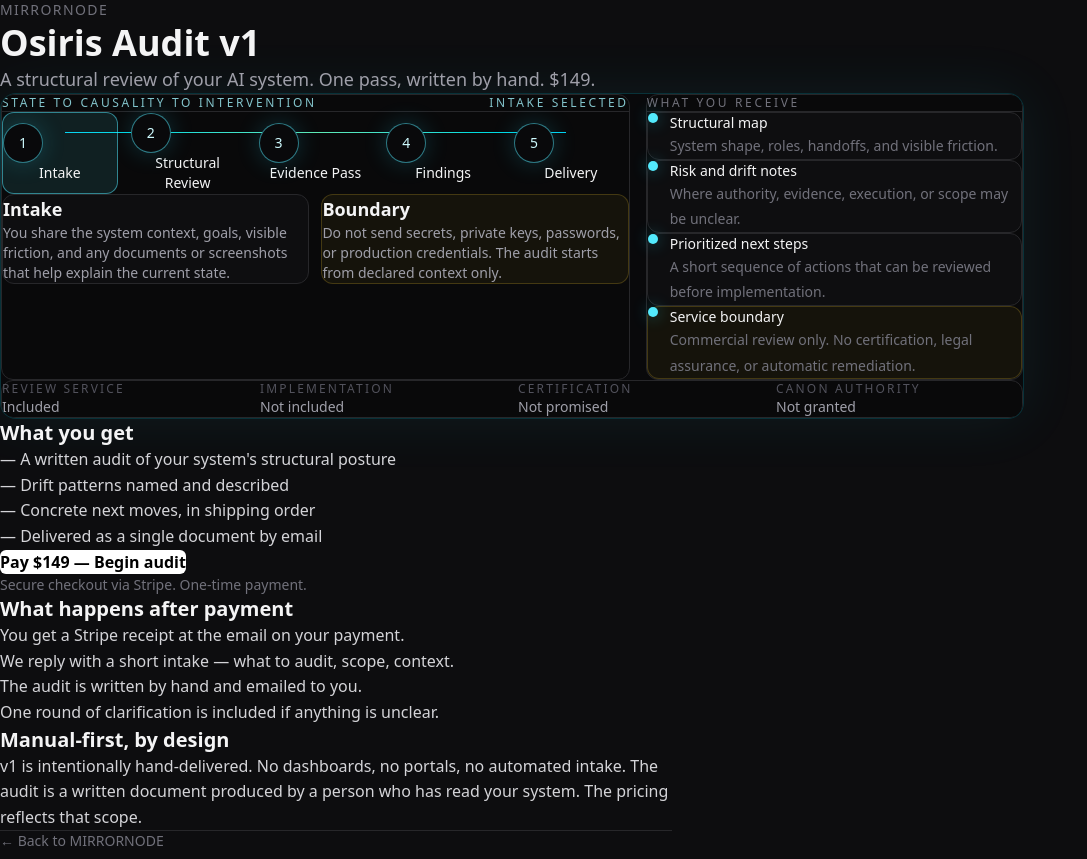
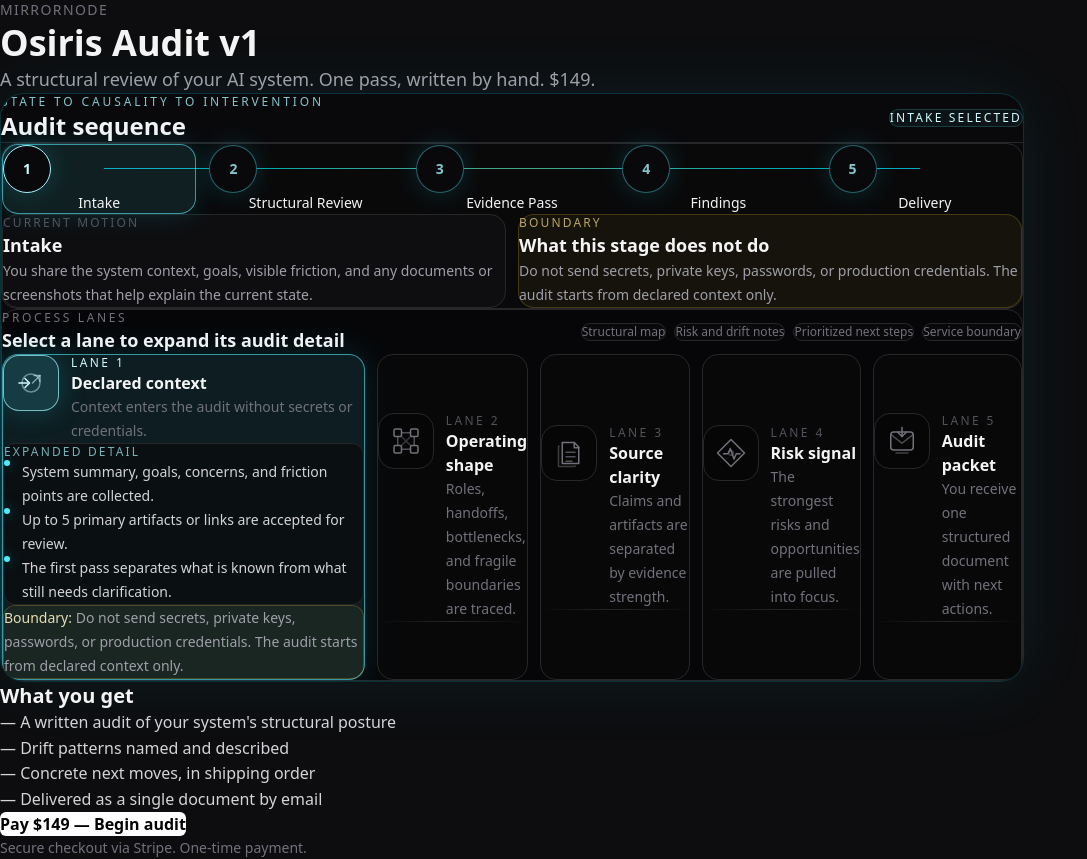
Before and after one commit to mirrornode/mirrornode-platform, a Next.js app: page /audit in a window 1280 px wide. Shown: the top 859 px of the page, without its empty margins (0-1087 px from the left). Built offline with nearby package versions, Linux system fonts and the light colour scheme.

Commit message:
feat: add interactive Osiris audit sequence (#28)
Co-authored-by: Sean Malm <morningstar@inphasetrism.com>

```diff
--- a/app/osiris-audit/page.tsx
+++ b/app/osiris-audit/page.tsx
@@ -1,5 +1,6 @@
 import Link from "next/link";
 import OsirisAuditCheckoutButton from "./OsirisAuditCheckoutButton";
+import OsirisAuditSequence from "../../components/osiris/OsirisAuditSequence";
 
 export const metadata = {
   title: "Osiris Audit v1 | Seraphyth Dynamics",
@@ -15,7 +16,7 @@
 
 export default function OsirisAuditPage() {
   return (
-    <main className="mx-auto max-w-2xl px-6 py-16 text-zinc-100">
+    <main className="mx-auto max-w-5xl px-6 py-16 text-zinc-100">
       <header className="mb-12">
         <p className="text-sm uppercase tracking-widest text-zinc-500">
           Seraphyth Dynamics
@@ -32,6 +33,8 @@
           of the system you are actually operating.
         </p>
       </header>
+
+      <OsirisAuditSequence />
 
       <section className="mb-12">
         <h2 className="text-xl font-semibold">What you get</h2>
--- a/components/osiris/OsirisAuditSequence.tsx
+++ b/components/osiris/OsirisAuditSequence.tsx
@@ -2,57 +2,94 @@
 
 import { useState } from "react";
 
-const steps = [
+type StageSymbol = "intake" | "lattice" | "evidence" | "findings" | "delivery";
+
+const steps: Array<{
+  title: string;
+  panelTitle: string;
+  symbol: StageSymbol;
+  copy: string;
+  collapsedSummary: string;
+  boundary: string;
+  details: string[];
+}> = [
   {
     title: "Intake",
+    panelTitle: "Declared context",
+    symbol: "intake",
     copy: "You share the system context, goals, visible friction, and any documents or screenshots that help explain the current state.",
+    collapsedSummary: "Context enters the audit without secrets or credentials.",
     boundary:
       "Do not send secrets, private keys, passwords, or production credentials. The audit starts from declared context only.",
+    details: [
+      "System summary, goals, concerns, and friction points are collected.",
+      "Up to 5 primary artifacts or links are accepted for review.",
+      "The first pass separates what is known from what still needs clarification.",
+    ],
   },
   {
     title: "Structural Review",
+    panelTitle: "Operating shape",
+    symbol: "lattice",
     copy: "The system shape is reviewed for roles, handoffs, bottlenecks, authority drift, workflow gaps, and unclear operating boundaries.",
+    collapsedSummary: "Roles, handoffs, bottlenecks, and fragile boundaries are traced.",
     boundary:
       "This is review, not implementation. Findings may recommend changes, but no production action is taken.",
+    details: [
+      "Prompts, agents, docs, automations, and handoffs are read as one operating system.",
+      "Load-bearing assumptions and weak transitions are identified.",
+      "Authority drift, duplicate lanes, and missing ownership points are surfaced.",
+    ],
   },
   {
     title: "Evidence Pass",
+    panelTitle: "Source clarity",
+    symbol: "evidence",
     copy: "Claims, documents, screenshots, repo notes, and contradictions are separated into confirmed, partial, unknown, or needs-review categories.",
+    collapsedSummary: "Claims and artifacts are separated by evidence strength.",
     boundary:
       "Evidence review is source-grounded. It is not legal, compliance, or security certification.",
+    details: [
+      "Artifacts are checked against the system story they are meant to support.",
+      "Contradictions, unsupported claims, and missing source context are marked clearly.",
+      "The audit distinguishes confirmed evidence from partial or unknown claims.",
+    ],
   },
   {
     title: "Findings",
+    panelTitle: "Risk signal",
+    symbol: "findings",
     copy: "You receive the clearest risks, strengths, drift points, and opportunities organized into a short, prioritized sequence.",
+    collapsedSummary: "The strongest risks and opportunities are pulled into focus.",
     boundary:
       "Recommendations remain advisory until you approve and route any implementation separately.",
+    details: [
+      "Likely failure modes are named in plain language.",
+      "Strengths are preserved so the system is not overcorrected.",
+      "Risks are prioritized by clarity, impact, and near-term usefulness.",
+    ],
   },
   {
     title: "Delivery",
+    panelTitle: "Audit packet",
+    symbol: "delivery",
     copy: "The audit is delivered as a concise report with the structural map, findings, and recommended next steps.",
+    collapsedSummary: "You receive one structured document with next actions.",
     boundary:
       "Delivery does not grant MIRRORNODE canon approval, registry authority, or automatic remediation.",
+    details: [
+      "The final document includes system shape, findings, risks, and next actions.",
+      "One clarification pass is included for factual issues or missed intake context.",
+      "Implementation can be scoped separately after the audit is accepted.",
+    ],
   },
 ];
 
 const deliverables = [
-  {
-    title: "Structural map",
-    copy: "System shape, roles, handoffs, and visible friction.",
-  },
-  {
-    title: "Risk and drift notes",
-    copy: "Where authority, evidence, execution, or scope may be unclear.",
-  },
-  {
-    title: "Prioritized next steps",
-    copy: "A short sequence of actions that can be reviewed before implementation.",
-  },
-  {
-    title: "Service boundary",
-    copy: "Commercial review only. No certification, legal assurance, or automatic remediation.",
-    boundary: true,
-  },
+  "Structural map",
+  "Risk and drift notes",
+  "Prioritized next steps",
+  "Service boundary",
 ];
 
 export default function OsirisAuditSequence() {
@@ -60,105 +97,254 @@
   const currentStep = steps[selectedStep];
 
   return (
-    <section className="my-12 overflow-hidden rounded-2xl border border-cyan-400/20 bg-zinc-950/80 p-4 shadow-[0_0_60px_rgba(34,211,238,0.08)] sm:p-6">
-      <div className="grid gap-4 lg:grid-cols-[1.25fr_0.75fr]">
-        <div className="rounded-xl border border-zinc-800 bg-zinc-950/70 p-4 sm:p-5">
-          <div className="flex flex-wrap items-center justify-between gap-3 border-b border-zinc-800 pb-4 text-xs uppercase tracking-[0.22em] text-cyan-200/80">
-            <span>State to causality to intervention</span>
-            <span>{currentStep.title} selected</span>
+    <section className="my-12 overflow-hidden rounded-3xl border border-cyan-400/20 bg-zinc-950/80 p-4 shadow-[0_0_70px_rgba(34,211,238,0.08)] sm:p-6">
+      <div className="flex flex-wrap items-center justify-between gap-3 border-b border-zinc-800 pb-4">
+        <div>
+          <p className="text-xs uppercase tracking-[0.24em] text-cyan-200/80">
+            State to causality to intervention
+          </p>
+          <h2 className="mt-2 text-2xl font-semibold text-zinc-100">
+            Audit sequence
+          </h2>
+        </div>
+        <div className="rounded-full border border-cyan-300/20 bg-cyan-300/5 px-4 py-2 text-xs uppercase tracking-[0.18em] text-cyan-100">
+          {currentStep.title} selected
+        </div>
       </div>
 
-          <div className="relative mt-6 grid gap-3 sm:grid-cols-5">
-            <div className="absolute left-[10%] right-[10%] top-5 hidden h-px bg-gradient-to-r from-cyan-400 via-emerald-300 to-cyan-400 sm:block" />
-            {steps.map((step, index) => (
+      <div className="mt-6 rounded-2xl border border-zinc-800 bg-zinc-950/70 p-4 sm:p-5">
+        <div className="relative grid gap-3 sm:grid-cols-5">
+          <div className="absolute left-[10%] right-[10%] top-6 hidden h-px bg-gradient-to-r from-cyan-400/80 via-emerald-300/70 to-cyan-400/80 sm:block" />
+
+          {steps.map((step, index) => {
+            const active = selectedStep === index;
+
+            return (
               <button
                 key={step.title}
                 type="button"
-                aria-pressed={selectedStep === index}
+                aria-pressed={active}
                 onClick={() => setSelectedStep(index)}
-                className="relative rounded-xl border border-transparent p-3 text-left transition hover:border-cyan-300/40 hover:bg-cyan-300/5 aria-pressed:border-cyan-300/50 aria-pressed:bg-cyan-300/10 sm:text-center"
+                className={`relative rounded-2xl border p-3 text-left transition sm:text-center ${
+                  active
+                    ? "border-cyan-300/60 bg-cyan-300/10 shadow-[0_0_28px_rgba(34,211,238,0.16)]"
+                    : "border-transparent hover:border-cyan-300/30 hover:bg-cyan-300/5"
+                }`}
               >
-                <span className="relative z-10 mb-2 grid h-10 w-10 place-items-center rounded-full border border-cyan-300/50 bg-zinc-950 text-sm text-cyan-100 shadow-[0_0_24px_rgba(34,211,238,0.2)] sm:mx-auto">
+                <span
+                  className={`relative z-10 mb-2 grid h-12 w-12 place-items-center rounded-full border bg-zinc-950 text-sm font-semibold shadow-[0_0_24px_rgba(34,211,238,0.18)] sm:mx-auto ${
+                    active
+                      ? "border-cyan-200 text-cyan-100"
+                      : "border-cyan-300/40 text-cyan-200/80"
+                  }`}
+                >
                   {index + 1}
                 </span>
                 <span className="block text-sm font-medium text-zinc-100">
                   {step.title}
                 </span>
               </button>
-            ))}
+            );
+          })}
         </div>
 
         <div className="mt-6 grid gap-3 md:grid-cols-2">
-            <div className="rounded-xl border border-zinc-800 bg-zinc-900/40 p-4">
-              <h3 className="text-lg font-semibold text-zinc-100">
+          <div className="rounded-2xl border border-zinc-800 bg-zinc-900/40 p-4">
+            <p className="text-xs uppercase tracking-[0.18em] text-zinc-600">
+              Current motion
+            </p>
+            <h3 className="mt-2 text-lg font-semibold text-zinc-100">
               {currentStep.title}
             </h3>
-              <p className="mt-2 text-sm text-zinc-400">{currentStep.copy}</p>
+            <p className="mt-2 text-sm leading-6 text-zinc-400">
+              {currentStep.copy}
+            </p>
           </div>
-            <div className="rounded-xl border border-amber-300/20 bg-amber-300/5 p-4">
-              <h3 className="text-lg font-semibold text-zinc-100">Boundary</h3>
-              <p className="mt-2 text-sm text-zinc-400">
+
+          <div className="rounded-2xl border border-amber-300/20 bg-amber-300/5 p-4">
+            <p className="text-xs uppercase tracking-[0.18em] text-amber-200/70">
+              Boundary
+            </p>
+            <h3 className="mt-2 text-lg font-semibold text-zinc-100">
+              What this stage does not do
+            </h3>
+            <p className="mt-2 text-sm leading-6 text-zinc-400">
               {currentStep.boundary}
             </p>
           </div>
         </div>
       </div>
 
-        <div className="rounded-xl border border-zinc-800 bg-zinc-950/70 p-4 sm:p-5">
-          <div className="border-b border-zinc-800 pb-4 text-xs uppercase tracking-[0.22em] text-zinc-500">
-            What you receive
+      <div className="mt-5 rounded-2xl border border-zinc-800 bg-black/30 p-4">
+        <div className="flex flex-wrap items-center justify-between gap-3">
+          <div>
+            <p className="text-xs uppercase tracking-[0.22em] text-zinc-500">
+              Process lanes
+            </p>
+            <h3 className="mt-1 text-lg font-semibold text-zinc-100">
+              Select a lane to expand its audit detail
+            </h3>
           </div>
-          <div className="mt-5 space-y-3">
+
+          <div className="flex flex-wrap gap-2 text-xs text-zinc-500">
             {deliverables.map((item) => (
-              <div
-                key={item.title}
-                className={`grid grid-cols-[auto_1fr] gap-3 rounded-xl border p-3 ${
-                  item.boundary
-                    ? "border-amber-300/20 bg-amber-300/5"
-                    : "border-zinc-800 bg-zinc-900/40"
-                }`}
+              <span
+                key={item}
+                className="rounded-full border border-zinc-800 bg-zinc-950 px-3 py-1"
               >
-                <span className="mt-1 h-2.5 w-2.5 rounded-full bg-cyan-300 shadow-[0_0_16px_rgba(34,211,238,0.45)]" />
-                <span>
-                  <strong className="block text-sm font-medium text-zinc-100">
-                    {item.title}
-                  </strong>
-                  <span className="text-sm text-zinc-500">{item.copy}</span>
+                {item}
               </span>
-              </div>
             ))}
           </div>
         </div>
+
+        <div className="mt-5 flex flex-col gap-3 lg:flex-row">
+          {steps.map((step, index) => {
+            const active = selectedStep === index;
+
+            return (
+              <button
+                key={step.panelTitle}
+                type="button"
+                aria-pressed={active}
+                onClick={() => setSelectedStep(index)}
+                className={`group min-h-[180px] rounded-2xl border p-4 text-left transition-all duration-300 ${
+                  active
+                    ? "border-cyan-300/60 bg-cyan-300/10 shadow-[0_0_34px_rgba(34,211,238,0.16)] lg:flex-[2.45]"
+                    : "border-zinc-800 bg-zinc-950/70 hover:border-cyan-300/30 hover:bg-cyan-300/5 lg:flex-1"
+                }`}
+              >
+                <div className="flex items-start gap-3">
+                  <StageSymbolMark symbol={step.symbol} active={active} />
+
+                  <div className="min-w-0">
+                    <p
+                      className={`text-xs uppercase tracking-[0.2em] ${
+                        active ? "text-cyan-100" : "text-zinc-600"
+                      }`}
+                    >
+                      Lane {index + 1}
+                    </p>
+                    <h4 className="mt-1 text-base font-semibold text-zinc-100">
+                      {step.panelTitle}
+                    </h4>
+                    <p className="mt-2 text-sm leading-6 text-zinc-500">
+                      {step.collapsedSummary}
+                    </p>
+                  </div>
                 </div>
 
-      <div className="mt-4 rounded-xl border border-zinc-800 bg-zinc-950/70 p-4 text-sm text-zinc-400">
-        <div className="grid gap-3 md:grid-cols-4">
-          <div>
-            <span className="block text-xs uppercase tracking-[0.18em] text-zinc-600">
-              Review service
-            </span>
-            Included
+                {active ? (
+                  <div className="mt-5 space-y-3">
+                    <div className="rounded-xl border border-zinc-800 bg-zinc-950/70 p-4">
+                      <p className="text-xs uppercase tracking-[0.18em] text-cyan-200/70">
+                        Expanded detail
+                      </p>
+                      <ul className="mt-3 space-y-2">
+                        {step.details.map((detail) => (
+                          <li
+                            key={detail}
+                            className="grid grid-cols-[auto_1fr] gap-3 text-sm leading-6 text-zinc-300"
+                          >
+                            <span className="mt-2 h-1.5 w-1.5 rounded-full bg-cyan-300 shadow-[0_0_14px_rgba(34,211,238,0.55)]" />
+                            <span>{detail}</span>
+                          </li>
+                        ))}
+                      </ul>
                     </div>
-          <div>
-            <span className="block text-xs uppercase tracking-[0.18em] text-zinc-600">
-              Implementation
-            </span>
-            Not included
+
+                    <div className="rounded-xl border border-amber-300/20 bg-amber-300/5 p-3 text-sm leading-6 text-zinc-400">
+                      <span className="font-medium text-amber-100/90">
+                        Boundary:
+                      </span>{" "}
+                      {step.boundary}
                     </div>
-          <div>
-            <span className="block text-xs uppercase tracking-[0.18em] text-zinc-600">
-              Certification
-            </span>
-            Not promised
                   </div>
-          <div>
-            <span className="block text-xs uppercase tracking-[0.18em] text-zinc-600">
-              Canon authority
-            </span>
-            Not granted
-          </div>
+                ) : (
+                  <div className="mt-5 h-px w-full bg-gradient-to-r from-transparent via-zinc-800 to-transparent" />
+                )}
+              </button>
+            );
+          })}
         </div>
       </div>
     </section>
   );
 }
+
+function StageSymbolMark({
+  symbol,
+  active,
+}: {
+  symbol: StageSymbol;
+  active: boolean;
+}) {
+  return (
+    <span
+      className={`grid h-14 w-14 shrink-0 place-items-center rounded-2xl border transition ${
+        active
+          ? "border-cyan-200/70 bg-cyan-300/15 text-cyan-100 shadow-[0_0_28px_rgba(34,211,238,0.22)]"
+          : "border-zinc-800 bg-black/30 text-zinc-500 group-hover:border-cyan-300/30 group-hover:text-cyan-200"
+      }`}
+    >
+      <svg
+        viewBox="0 0 48 48"
+        aria-hidden="true"
+        className="h-9 w-9"
+        fill="none"
+        stroke="currentColor"
+        strokeLinecap="round"
+        strokeLinejoin="round"
+        strokeWidth="2"
+      >
+        {symbol === "intake" ? (
+          <>
+            <circle cx="24" cy="24" r="12" opacity="0.45" />
+            <path d="M8 24h12" />
+            <path d="m16 18 6 6-6 6" />
+            <path d="M28 14h8v8" opacity="0.55" />
+            <path d="M36 14 26 24" opacity="0.55" />
+          </>
+        ) : null}
+
+        {symbol === "lattice" ? (
+          <>
+            <rect x="8" y="8" width="10" height="10" rx="2" />
+            <rect x="30" y="8" width="10" height="10" rx="2" />
+            <rect x="8" y="30" width="10" height="10" rx="2" />
+            <rect x="30" y="30" width="10" height="10" rx="2" />
+            <path d="M18 13h12M13 18v12M35 18v12M18 35h12" opacity="0.7" />
+            <path d="M18 18 30 30M30 18 18 30" opacity="0.45" />
+          </>
+        ) : null}
+
+        {symbol === "evidence" ? (
+          <>
+            <path d="M15 10h16l6 6v22H15z" />
+            <path d="M31 10v7h6" />
+            <path d="M11 15h-1v27h22v-1" opacity="0.5" />
+            <path d="M20 23h12M20 29h12M20 35h8" opacity="0.7" />
+          </>
+        ) : null}
+
+        {symbol === "findings" ? (
+          <>
+            <path d="M24 6 42 24 24 42 6 24z" />
+            <path d="M14 25h6l3-7 5 14 3-7h5" />
+            <circle cx="24" cy="24" r="3" opacity="0.55" />
+          </>
+        ) : null}
+
+        {symbol === "delivery" ? (
+          <>
+            <rect x="9" y="12" width="30" height="24" rx="4" />
+            <path d="m10 16 14 11 14-11" opacity="0.7" />
+            <path d="M24 6v12" />
+            <path d="m18 12 6 6 6-6" />
+            <path d="M16 40h16" opacity="0.55" />
+          </>
+        ) : null}
+      </svg>
+    </span>
+  );
+}
```
Lines whose indentation alone changed are shown as unchanged.
